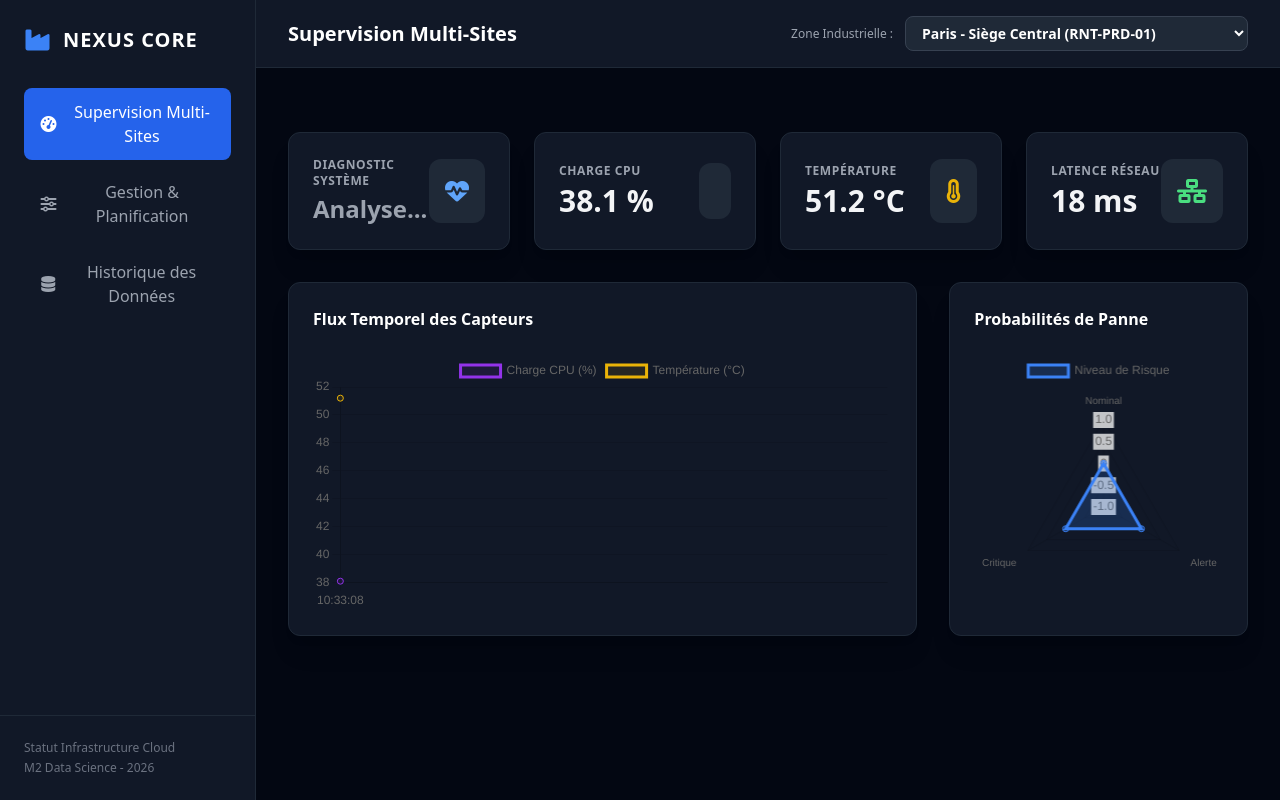
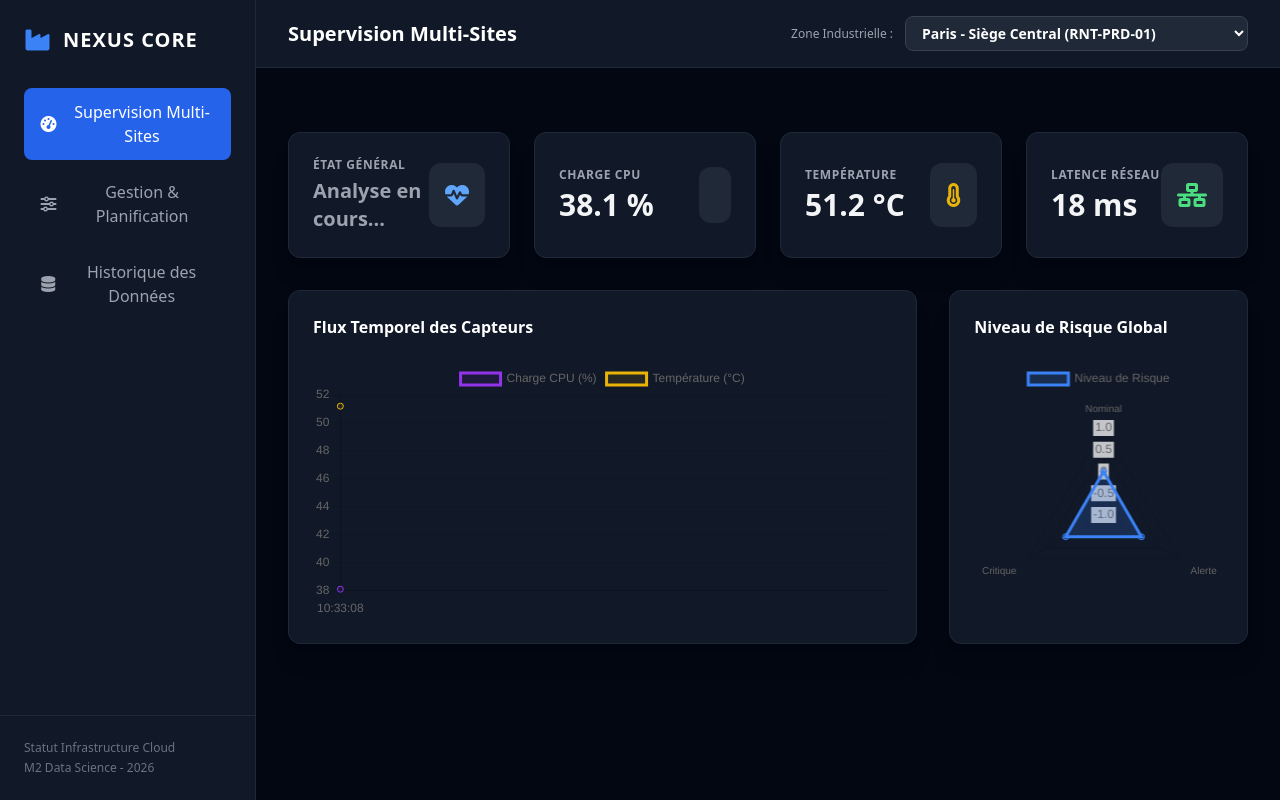
Before and after one commit to aml08/Nexus-Core, a Flask app: page / in a window 1280 px wide. Run offline with Flask 3, Linux system fonts and the light colour scheme; some libraries are stand-ins or nearby versions.

Commit message:
Update index.html

```diff
--- a/templates/index.html
+++ b/templates/index.html
@@ -3,7 +3,7 @@
 <head>
     <meta charset="UTF-8">
     <meta name="viewport" content="width=device-width, initial-scale=1.0">
-    <title>Nexus Core - Maintenance Prédictive</title>
+    <title>Nexus Core - Supervision & Maintenance</title>
     <script src="https://cdn.tailwindcss.com"></script>
     <script src="https://cdn.jsdelivr.net/npm/chart.js"></script>
     <link rel="stylesheet" href="https://cdnjs.cloudflare.com/ajax/libs/font-awesome/6.4.0/css/all.min.css">
@@ -59,12 +59,13 @@
         <main class="p-8 space-y-8 flex-1">
 
             <section id="page-dashboard" class="space-y-8">
+
                 <div id="predictive-alert-box" class="hidden bg-red-950/60 border border-red-900 rounded-xl p-5 flex items-center space-x-4">
                     <div class="p-3 bg-red-900 rounded-lg text-red-200">
                         <i class="fa-solid fa-triangle-exclamation text-xl"></i>
                     </div>
                     <div>
-                        <h4 class="text-red-200 font-bold text-sm">ALERTE MAINTENANCE PRÉDICTIVE</h4>
+                        <h4 class="text-red-200 font-bold text-sm">ALERTE SÉCURITÉ INFRASTRUCTURE</h4>
                         <p class="text-red-300 text-xs mt-0.5" id="predictive-alert-text"></p>
                     </div>
                 </div>
@@ -72,8 +73,8 @@
                 <div class="grid grid-cols-1 md:grid-cols-4 gap-6">
                     <div class="bg-gray-900 border border-gray-800 rounded-xl p-6 shadow-xl flex items-center justify-between">
                         <div>
-                            <h3 class="text-gray-400 text-xs font-bold uppercase tracking-wider">Diagnostic Système</h3>
-                            <p id="status-value" class="text-2xl font-black text-gray-400 mt-1">Analyse...</p>
+                            <h3 class="text-gray-400 text-xs font-bold uppercase tracking-wider">État Général</h3>
+                            <p id="status-value" class="text-xl font-black text-gray-400 mt-1">Analyse en cours...</p>
                         </div>
                         <div class="p-4 bg-gray-800 rounded-xl"><i class="fa-solid fa-heart-pulse text-2xl text-blue-400"></i></div>
                     </div>
@@ -108,7 +109,7 @@
                         </div>
                     </div>
                     <div class="bg-gray-900 border border-gray-800 rounded-xl p-6 shadow-xl">
-                        <h3 class="text-base font-bold text-white mb-6">Probabilités de Panne</h3>
+                        <h3 class="text-base font-bold text-white mb-6">Niveau de Risque Global</h3>
                         <div class="h-64 flex items-center justify-center">
                             <canvas id="radarChart"></canvas>
                         </div>
@@ -119,39 +120,39 @@
             <section id="page-analytics" class="space-y-8 hidden">
 
                 <div class="bg-gray-900 border border-gray-800 rounded-xl p-6 shadow-xl">
-                    <h3 class="text-base font-bold text-white mb-4"><i class="fa-solid fa-chart-pie text-blue-500 mr-2"></i>Bilan de Santé Globale & Éco-Efficience</h3>
+                    <h3 class="text-base font-bold text-white mb-4"><i class="fa-solid fa-chart-pie text-blue-500 mr-2"></i>Indicateurs opérationnels de performance</h3>
                     <div class="grid grid-cols-1 md:grid-cols-3 gap-6">
                         <div class="bg-gray-950 p-4 rounded-xl border border-gray-800 text-center">
-                            <span class="text-xs text-gray-400 uppercase font-bold tracking-wider">Taux de Disponibilité (Uptime)</span>
+                            <span class="text-xs text-gray-400 uppercase font-bold tracking-wider">Taux de Disponibilité des Infrastructures</span>
                             <p class="text-3xl font-black text-green-400 mt-2">99.84 %</p>
-                            <span class="text-xs text-gray-500 block mt-1">Fonctionnement nominal ce mois</span>
+                            <span class="text-xs text-gray-500 block mt-1">Salles serveurs actives en ligne sans coupure</span>
                         </div>
                         <div class="bg-gray-950 p-4 rounded-xl border border-gray-800 text-center">
-                            <span class="text-xs text-gray-400 uppercase font-bold tracking-wider">Indice d'Usure Thermique</span>
+                            <span class="text-xs text-gray-400 uppercase font-bold tracking-wider">Indice de Fatigue Thermique</span>
                             <p id="kpi-usure" class="text-3xl font-black text-yellow-500 mt-2">12.4 %</p>
-                            <span class="text-xs text-gray-500 block mt-1">Stress cumulé des processeurs</span>
+                            <span class="text-xs text-gray-500 block mt-1">Niveau d'échauffement des composants électroniques</span>
                         </div>
                         <div class="bg-gray-950 p-4 rounded-xl border border-gray-800 text-center">
-                            <span class="text-xs text-gray-400 uppercase font-bold tracking-wider font-mono">Éco-Efficience (PUE)</span>
+                            <span class="text-xs text-gray-400 uppercase font-bold tracking-wider font-mono">Efficacité Énergétique (PUE)</span>
                             <p class="text-3xl font-black text-blue-400 mt-2">1.21</p>
-                            <span class="text-xs text-gray-500 block mt-1">Excellent rendement énergétique</span>
+                            <span class="text-xs text-gray-500 block mt-1">Ratio d'absorption d'électricité de la climatisation</span>
                         </div>
                     </div>
                 </div>
 
                 <div class="bg-gray-900 border border-gray-800 rounded-xl p-6 shadow-xl">
                     <div class="flex justify-between items-center mb-4">
-                        <h3 class="text-base font-bold text-white"><i class="fa-solid fa-calendar-check text-purple-500 mr-2"></i>Ordres de Travail Automatisés</h3>
-                        <span class="text-xs bg-gray-800 px-3 py-1 rounded-full text-gray-400 font-semibold font-mono">Généré par Analyse Prédictive</span>
+                        <h3 class="text-base font-bold text-white"><i class="fa-solid fa-calendar-check text-purple-500 mr-2"></i>Plan d'Intervention Recommandé</h3>
+                        <span class="text-xs bg-gray-800 px-3 py-1 rounded-full text-gray-400 font-semibold font-mono">Actualisation en temps réel</span>
                     </div>
                     <div class="overflow-x-auto rounded-lg border border-gray-800">
                         <table class="w-full text-left border-collapse">
                             <thead>
                                 <tr class="bg-gray-950 text-gray-400 text-xs uppercase font-bold border-b border-gray-800">
-                                    <th class="p-3">ID Tâche</th>
-                                    <th class="p-3">Site Ciblé</th>
+                                    <th class="p-3">ID Dossier</th>
+                                    <th class="p-3">Site Concerné</th>
                                     <th class="p-3">Intervention Préconisée</th>
-                                    <th class="p-3">Priorité</th>
+                                    <th class="p-3">Urgence</th>
                                     <th class="p-3">Statut Équipe</th>
                                 </tr>
                             </thead>
@@ -163,7 +164,7 @@
 
                 <div class="bg-gray-900 border border-gray-800 rounded-xl p-6 shadow-xl">
                     <h3 class="text-base font-bold text-white mb-2"><i class="fa-solid fa-flask-vial text-yellow-500 mr-2"></i>Simulateur de Charge & Stress-Test Numérique</h3>
-                    <p class="text-xs text-gray-400 mb-6">Ajustez les curseurs pour éprouver la robustesse de l'infrastructure et observer la réponse instantanée de l'algorithme de diagnostic.</p>
+                    <p class="text-xs text-gray-400 mb-6">Modifiez manuellement les paramètres physiques ci-dessous pour éprouver la solidité de l'infrastructure et observer les seuils de tolérance du système.</p>
 
                     <div class="grid grid-cols-1 md:grid-cols-2 gap-8">
                         <div class="space-y-4 bg-gray-950 p-5 rounded-xl border border-gray-800">
@@ -192,10 +193,10 @@
 
                         <div id="sim-response-card" class="bg-gray-950 p-6 rounded-xl border border-gray-800 flex flex-col justify-center items-center text-center transition-all duration-300">
                             <div id="sim-icon" class="p-4 bg-green-950/50 text-green-400 rounded-full mb-3">
-                                <i class="fa-solid fa-shield-halved text-3xl"></i>
+                                <i class="fa-solid fa-square-check text-3xl"></i>
                             </div>
-                            <h4 id="sim-status" class="text-lg font-black text-green-400 uppercase">État de Résilience : Nominal</h4>
-                            <p id="sim-text" class="text-xs text-gray-400 mt-2 max-w-sm">Le profil de charge simulé respecte parfaitement les marges opérationnelles du système. Risque de panne nul.</p>
+                            <h4 id="sim-status" class="text-lg font-black text-green-400 uppercase">Analyse préventive : Structure Résiliente</h4>
+                            <p id="sim-text" class="text-xs text-gray-400 mt-2 max-w-sm">Les charges simulées sont parfaitement absorbées par le système. Stabilité garantie.</p>
                         </div>
                     </div>
                 </div>
@@ -206,7 +207,7 @@
                     <div class="flex flex-col md:flex-row justify-between items-start md:items-center gap-4 mb-6">
                         <div>
                             <h3 class="text-base font-bold text-white">Registre des Données Capteurs</h3>
-                            <p class="text-xs text-gray-400 mt-0.5">Données lues en base de données PostgreSQL</p>
+                            <p class="text-xs text-gray-400 mt-0.5">Données de télémétrie lues en base de données PostgreSQL</p>
                         </div>
                         <div class="flex flex-wrap items-center gap-3">
                             <button onclick="exportToCSV()" class="bg-gray-800 hover:bg-gray-700 text-xs font-semibold px-4 py-2 rounded-lg border border-gray-700 text-gray-200 transition-all">
```
